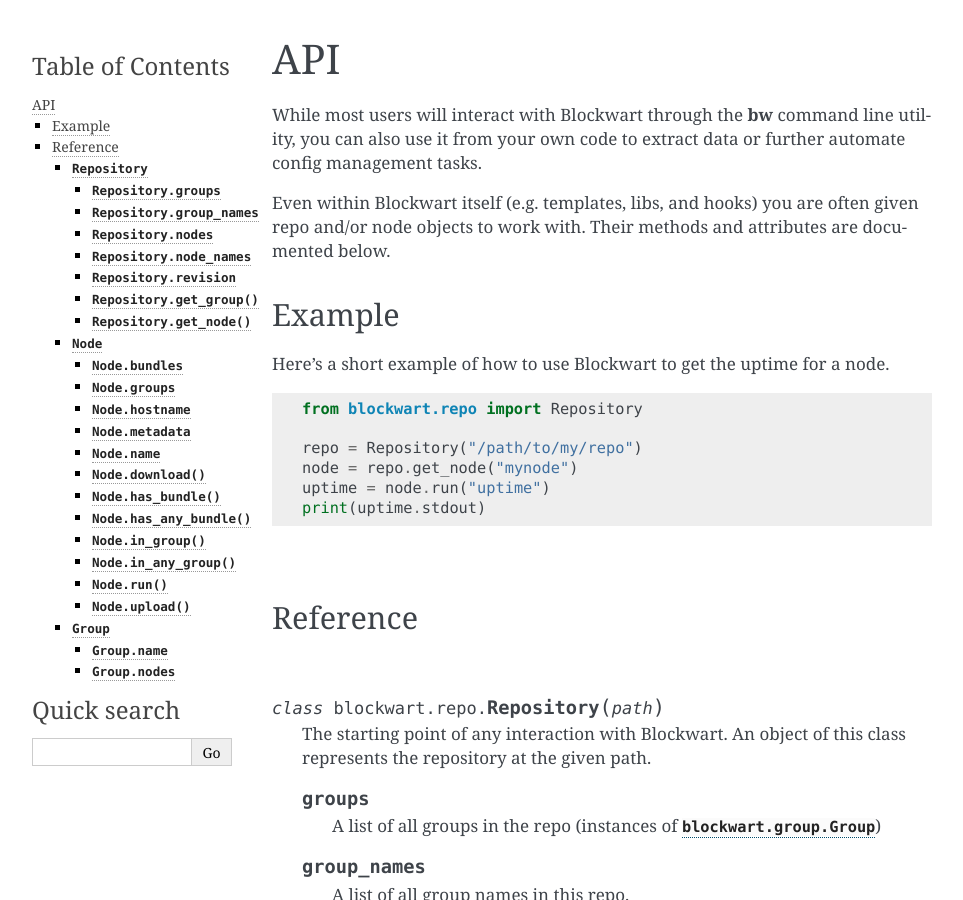
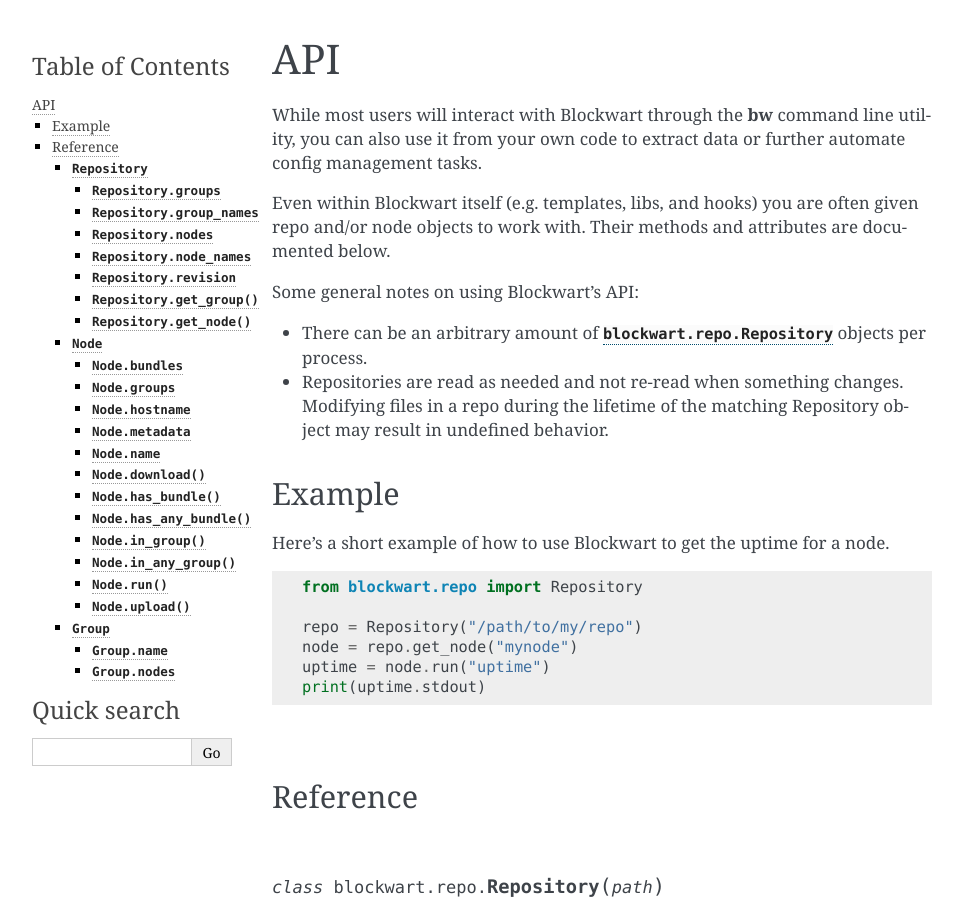
Before and after one commit to bundlewrap/bundlewrap, a Sphinx documentation site: the page built from doc/api.rst, in a window 1280 px wide and 900 px high. Shown: the whole window, without its empty margins (148-1111 px from the left). Built offline with Sphinx 7.4.7, drawn with Linux system fonts in a browser that asks for light colours.

Commit message:
add notes on how to treat repo objects

```diff
--- a/doc/api.rst
+++ b/doc/api.rst
@@ -9,6 +9,11 @@
 While most users will interact with Blockwart through the :command:`bw` command line utility, you can also use it from your own code to extract data or further automate config management tasks.
 
 Even within Blockwart itself (e.g. templates, libs, and hooks) you are often given repo and/or node objects to work with. Their methods and attributes are documented below.
+
+Some general notes on using Blockwart's API:
+
+* There can be an arbitrary amount of :py:class:`blockwart.repo.Repository` objects per process.
+* Repositories are read as needed and not re-read when something changes. Modifying files in a repo during the lifetime of the matching Repository object may result in undefined behavior.
 
 
 Example
```
